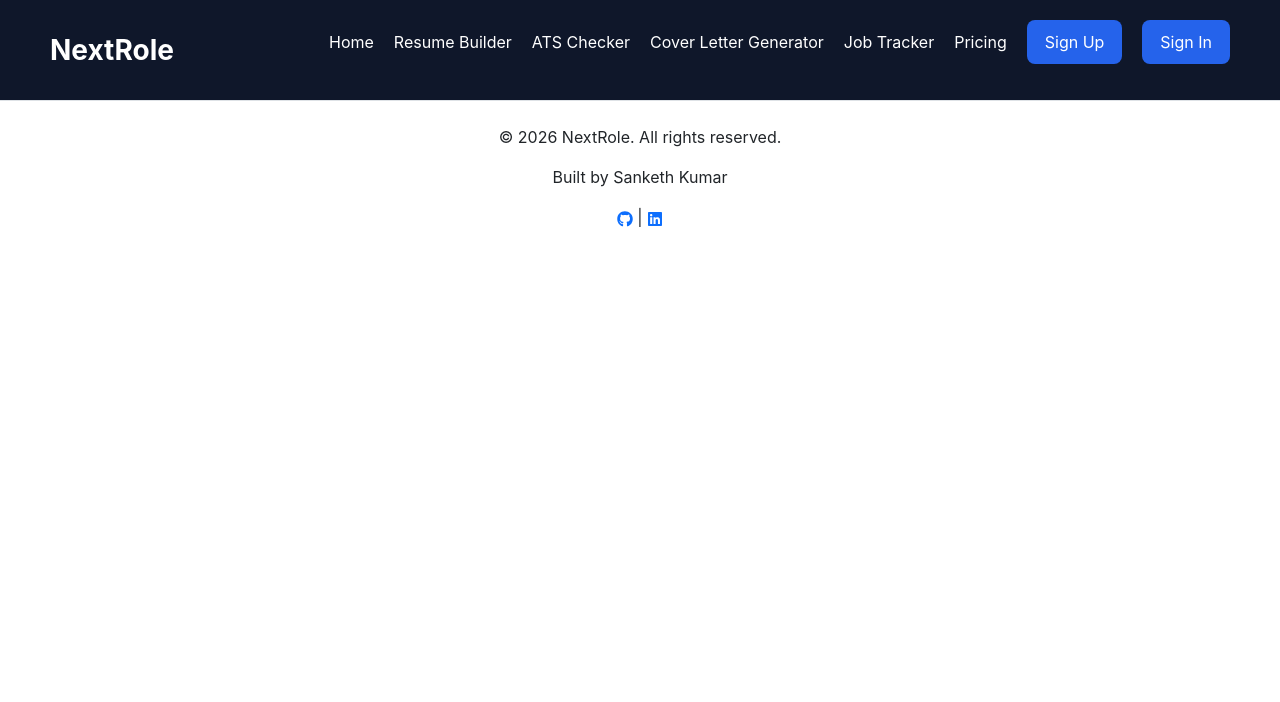
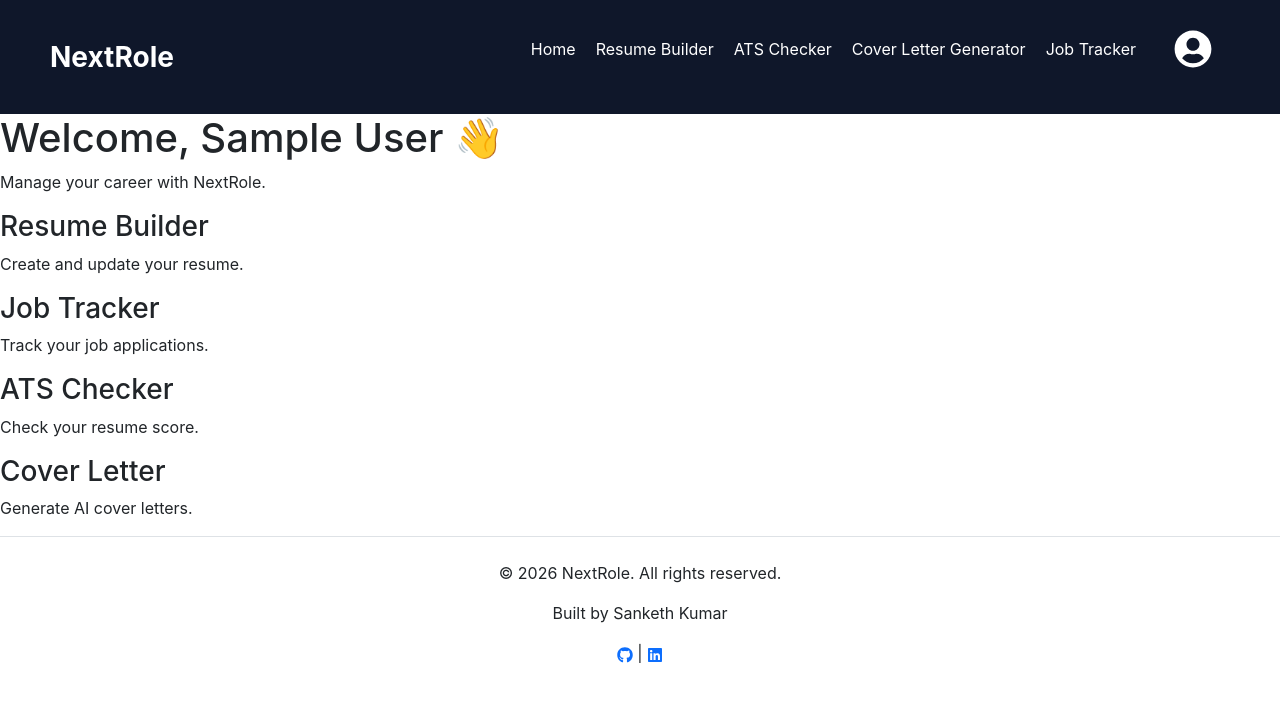
Before and after one commit to Sankethmundas/NextRole-React, a React (Create React App) app in the folder nextrole-react/: page /dashboard in a window 1280 px wide. Shown: the top 702 px of the page. Built offline with nearby package versions, Linux system fonts and the light colour scheme; sample sign-in values are in the browser's storage.

Commit message:
Enhanced authentication UI with dashboard, dynamic navbar and logout

```diff
--- a/nextrole-react/src/App.js
+++ b/nextrole-react/src/App.js
@@ -1,19 +1,7 @@
-import { BrowserRouter, Routes, Route } from "react-router-dom";
-
-import Navbar from "./components/Navbar";
-import ProtectedRoute from "./components/ProtectedRoute.jsx";
-import Home from "./components/pages/Home.jsx";
-import ResumeBuilder from "./components/pages/ResumeBuilder.jsx";
-import JobTracker from "./components/pages/JobTracker.jsx";
-import ATSChecker from "./components/pages/ATSChecker.jsx";
-import CoverLetter from "./components/pages/CoverLetter.jsx";
-import Pricing from "./components/pages/Pricing.jsx";
-import Login from "./components/pages/Login.jsx";
-import Register from "./components/pages/Register.jsx";
-import Footer from "./components/Footer.jsx";
+import { BrowserRouter, Routes, Route, useLocation } from "react-router-dom";
+import AppLayout from "./components/AppLayout";
 import { ToastContainer } from "react-toastify";
 import "react-toastify/dist/ReactToastify.css";
-
 
 
 function App() {
@@ -22,54 +10,7 @@ function App() {
 
     <BrowserRouter>
 
-      <Navbar />
-
-      <Routes>
-
-        <Route path="/" element={<Home />} />
-
-        <Route element={<ProtectedRoute />}>
-
-          <Route
-            path="/resume-builder"
-            element={<ResumeBuilder />}
-          />
-
-          <Route
-            path="/job-tracker"
-            element={<JobTracker />}
-          />
-
-          <Route
-            path="/ats-checker"
-            element={<ATSChecker />}
-          />
-
-          <Route
-            path="/cover-letter"
-            element={<CoverLetter />}
-          />
-
-        </Route>
-
-        <Route
-          path="/pricing"
-          element={<Pricing />}
-        />
-
-        <Route
-          path="/login"
-          element={<Login />}
-        />
-
-        <Route
-          path="/register"
-          element={<Register />}
-        />
-
-      </Routes>
-
-      <Footer />
+      <AppLayout />
 
       <ToastContainer
         position="top-right"
--- /dev/null
+++ b/nextrole-react/src/components/AppLayout.jsx
@@ -0,0 +1,83 @@
+import { Routes, Route, useLocation } from "react-router-dom";
+import Navbar from "./Navbar";
+import Footer from "./Footer";
+
+import Home from "./pages/Home";
+import Dashboard from "./pages/Dashboard";
+import ResumeBuilder from "./pages/ResumeBuilder";
+import JobTracker from "./pages/JobTracker";
+import ATSChecker from "./pages/ATSChecker";
+import CoverLetter from "./pages/CoverLetter";
+import Pricing from "./pages/Pricing";
+import Login from "./pages/Login";
+import Register from "./pages/Register";
+
+import ProtectedRoute from "./ProtectedRoute";
+
+function AppLayout() {
+
+    const location = useLocation();
+    const hideLayout = location.pathname === "/login" || location.pathname === "/register";
+
+
+    return (
+        <>
+            {!hideLayout && <Navbar />}
+
+            <Routes>
+
+                <Route path="/" element={<Home />} />
+
+                <Route
+                    path="/pricing"
+                    element={<Pricing />}
+                />
+
+                <Route
+                    path="/login"
+                    element={<Login />}
+                />
+
+                <Route
+                    path="/register"
+                    element={<Register />}
+                />
+
+                <Route element={<ProtectedRoute />}>
+
+                    <Route
+                        path="/dashboard"
+                        element={<Dashboard />}
+                    />
+
+                    <Route
+                        path="/resume-builder"
+                        element={<ResumeBuilder />}
+                    />
+
+                    <Route
+                        path="/job-tracker"
+                        element={<JobTracker />}
+                    />
+
+                    <Route
+                        path="/ats-checker"
+                        element={<ATSChecker />}
+                    />
+
+                    <Route
+                        path="/cover-letter"
+                        element={<CoverLetter />}
+                    />
+
+                </Route>
+
+            </Routes>
+
+            {!hideLayout && <Footer />}
+        </>
+    );
+
+}
+
+export default AppLayout;
--- a/nextrole-react/src/components/Navbar.css
+++ b/nextrole-react/src/components/Navbar.css
@@ -46,7 +46,133 @@ nav button {
     display: none;
 }
 
+.profile-menu{
+    position: relative;
+}
 
+.profile-btn{
+
+    background:none;
+    border:none;
+
+    cursor:pointer;
+
+    color:white;
+
+    font-size:38px;
+
+    display:flex;
+    align-items:center;
+
+    transition:.3s;
+}
+
+.profile-btn:hover{
+
+    transform:scale(1.08);
+
+}
+.profile-dropdown{
+
+    position:absolute;
+
+    right:0;
+
+    top:60px;
+
+    width:260px;
+
+    background:white;
+
+    border-radius:14px;
+
+    box-shadow:0 10px 35px rgba(0,0,0,.18);
+
+    overflow:hidden;
+
+    z-index:1000;
+
+}
+
+.profile-info{
+
+    display:flex;
+
+    align-items:center;
+
+    gap:15px;
+
+    padding:18px;
+
+}
+
+.profile-icon{
+
+    font-size:45px;
+
+    color:#4f46e5;
+
+}
+.profile-info h4{
+
+    margin:0;
+
+    font-size:17px;
+
+}
+.profile-info p{
+
+    margin-top:4px;
+
+    color:#666;
+
+    font-size:13px;
+
+}
+.profile-dropdown a{
+
+    display:block;
+
+    text-decoration:none;
+
+    color:#333;
+
+    padding:14px 20px;
+
+}
+
+.profile-dropdown a:hover{
+
+    background:#f4f4f4;
+
+}
+.logout-btn{
+
+    width:100%;
+
+    padding:14px;
+
+    border:none;
+
+    background:none;
+
+    cursor:pointer;
+
+    color:#e53935;
+
+    text-align:left;
+
+    padding-left:20px;
+
+    font-size:15px;
+
+}
+
+.logout-btn:hover{
+
+    background:#f8f8f8;
+
+}
 @media (max-width: 768px) {
 
     nav {
--- a/nextrole-react/src/components/Navbar.jsx
+++ b/nextrole-react/src/components/Navbar.jsx
@@ -1,9 +1,32 @@
 import { Link } from "react-router-dom"
 import "./Navbar.css"
 import { useState } from "react";
+import { useNavigate } from "react-router-dom";
+import { FaUserCircle } from "react-icons/fa";
+
 
 function Navbar() {
     const [menuOpen, setMenuOpen] = useState(false);
+    const [profileOpen, setProfileOpen] = useState(false);
+
+    const navigate = useNavigate();
+
+    const user = JSON.parse(
+        localStorage.getItem("user")
+    );
+
+    const isLoggedIn = !!user;
+
+    const handleLogout = () => {
+
+        localStorage.removeItem("token");
+        localStorage.removeItem("user");
+        setProfileOpen(false);
+        setMenuOpen(false);
+        navigate("/login");
+
+    };
+
     return (
         <nav>
             <div className="logo">NextRole</div>
@@ -68,6 +91,7 @@ function Navbar() {
                         Job Tracker
                     </Link>
                 </li>
+                {!isLoggedIn && (
                     <li>
                         <Link
                             to="/pricing"
@@ -76,7 +100,9 @@ function Navbar() {
                             Pricing
                         </Link>
                     </li>
+                )}
 
+                {!isLoggedIn && (
                     <li>
                         <Link
                             to="/register"
@@ -85,7 +111,9 @@ function Navbar() {
                             <button>Sign Up</button>
                         </Link>
                     </li>
+                )}
 
+                {!isLoggedIn && (
                     <li>
                         <Link
                             to="/login"
@@ -94,7 +122,63 @@ function Navbar() {
                             <button>Sign In</button>
                         </Link>
                     </li>
+                )}
 
+                {isLoggedIn && (
+                    <li className="profile-menu">
+
+                        <button
+                            className="profile-btn"
+                            onClick={() =>
+                                setProfileOpen(prev => !prev)
+                            }
+                        >
+                            <FaUserCircle />
+                        </button>
+
+                        {profileOpen && (
+
+                            <div className="profile-dropdown">
+
+                                <div className="profile-info">
+
+                                    <FaUserCircle className="profile-icon" />
+
+                                    <div>
+
+                                        <h4>{user?.name}</h4>
+
+                                        <p>{user?.email}</p>
+
+                                    </div>
+
+                                </div>
+
+                                <hr />
+
+                                <Link
+                                    to="/dashboard"
+                                    onClick={() => {
+                                        setProfileOpen(false);
+                                        setMenuOpen(false);
+                                    }}
+                                >
+                                    Dashboard
+                                </Link>
+
+                                <button
+                                    className="logout-btn"
+                                    onClick={handleLogout}
+                                >
+                                    Logout
+                                </button>
+
+                            </div>
+
+                        )}
+
+                    </li>
+                )}
             </ul>
         </nav>
     )
--- /dev/null
+++ b/nextrole-react/src/components/pages/Dashboard.css
@@ -0,0 +1 @@
+/*--------8*/
--- /dev/null
+++ b/nextrole-react/src/components/pages/Dashboard.jsx
@@ -0,0 +1,51 @@
+import "./Dashboard.css";
+
+function Dashboard() {
+
+    const user = JSON.parse(localStorage.getItem("user"));
+
+    return (
+        <div className="dashboard">
+
+            <div className="dashboard-header">
+
+                <h1>
+                    Welcome, {user?.name} 👋
+                </h1>
+
+                <p>
+                    Manage your career with NextRole.
+                </p>
+
+            </div>
+
+            <div className="dashboard-grid">
+
+                <div className="dashboard-card">
+                    <h3>Resume Builder</h3>
+                    <p>Create and update your resume.</p>
+                </div>
+
+                <div className="dashboard-card">
+                    <h3>Job Tracker</h3>
+                    <p>Track your job applications.</p>
+                </div>
+
+                <div className="dashboard-card">
+                    <h3>ATS Checker</h3>
+                    <p>Check your resume score.</p>
+                </div>
+
+                <div className="dashboard-card">
+                    <h3>Cover Letter</h3>
+                    <p>Generate AI cover letters.</p>
+                </div>
+
+            </div>
+
+        </div>
+    );
+
+}
+
+export default Dashboard;
--- a/nextrole-react/src/components/pages/Login.jsx
+++ b/nextrole-react/src/components/pages/Login.jsx
@@ -68,7 +68,7 @@ function Login() {
                 password: ""
             });
 
-            navigate("/");
+            navigate("/dashboard");
 
         } catch (error) {
 
```
Lines whose indentation alone changed are shown as unchanged.
